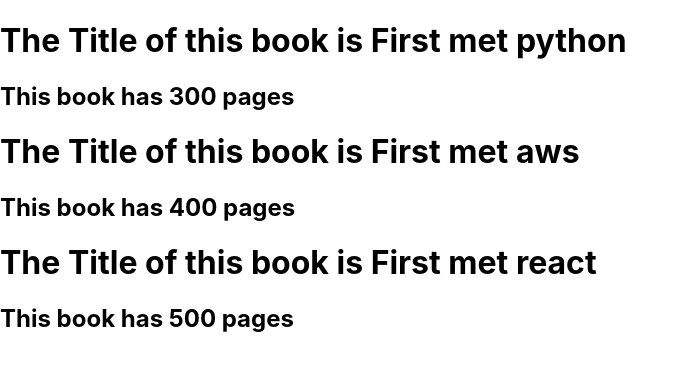
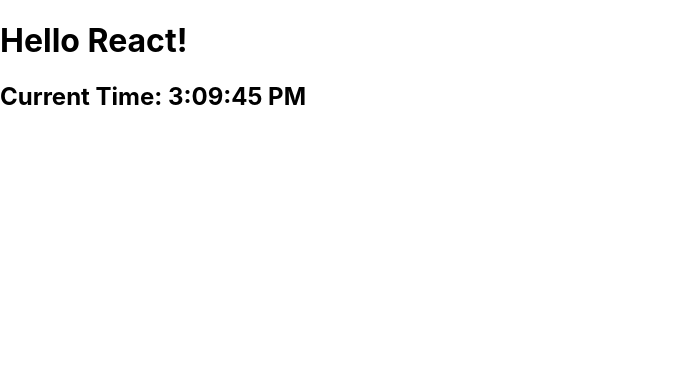
Before and after one commit to chobo5/react_practice, a React (Create React App) app in the folder my-app/: page / in a window 1280 px wide. Shown: the top 370 px of the page, without its empty margins (0-688 px from the left). Built offline with nearby package versions, Linux system fonts and the light colour scheme.

Commit message:
React element

```diff
--- /dev/null
+++ b/my-app/src/chapter_04/Clock.jsx
@@ -0,0 +1,12 @@
+import React from "react";
+
+function Clock(props) {
+    return (
+        <div>
+            <h1>Hello React!</h1>
+            <h2>Current Time: {new Date().toLocaleTimeString()}</h2>
+        </div>
+    );
+}
+
+export default Clock;
--- a/my-app/src/index.js
+++ b/my-app/src/index.js
@@ -1,18 +1,28 @@
 import React from 'react';
-import ReactDOM from 'react-dom/client';
+import { createRoot } from 'react-dom/client';
 import './index.css';
 import App from './App';
 import reportWebVitals from './reportWebVitals';
 
-import Library from './chatper_03/Library'
+import Clock from './chapter_04/Clock';
 
-const root = ReactDOM.createRoot(document.getElementById('root'));
-root.render(
-  <React.StrictMode>
-    <Library />
-  </React.StrictMode>,
-  document.getElementById('root')
-);
+//chapter 03
+// const root = ReactDOM.createRoot(document.getElementById('root'));
+// root.render(
+//   <React.StrictMode>
+//     <Library />
+//   </React.StrictMode>,
+//   document.getElementById('root')
+// );
+
+//chapter 04
+const root = createRoot(document.getElementById('root'));
+setInterval(() => {
+  root.render(
+    <React.StrictMode>
+      <Clock />
+    </React.StrictMode>
+  )}, 1000);
 
 // If you want to start measuring performance in your app, pass a function
 // to log results (for example: reportWebVitals(console.log))
```
